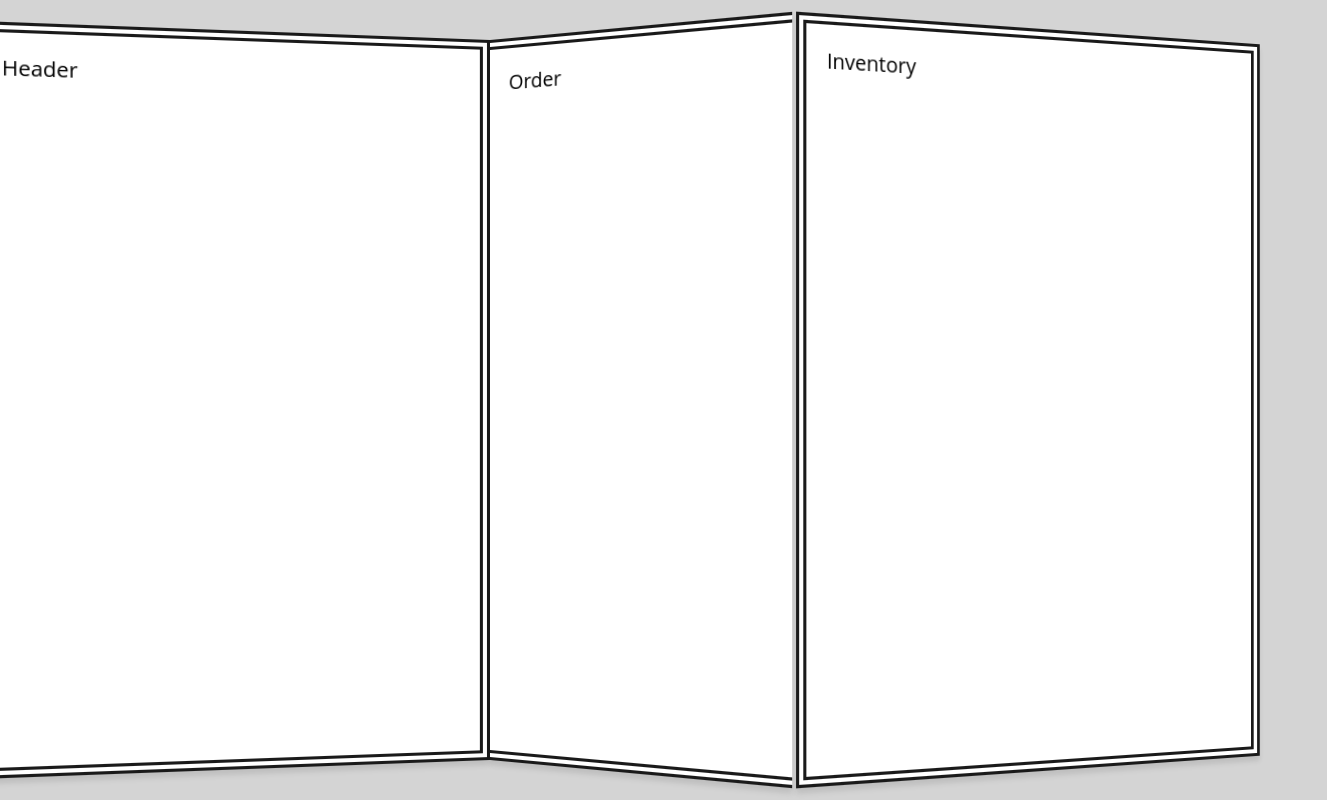
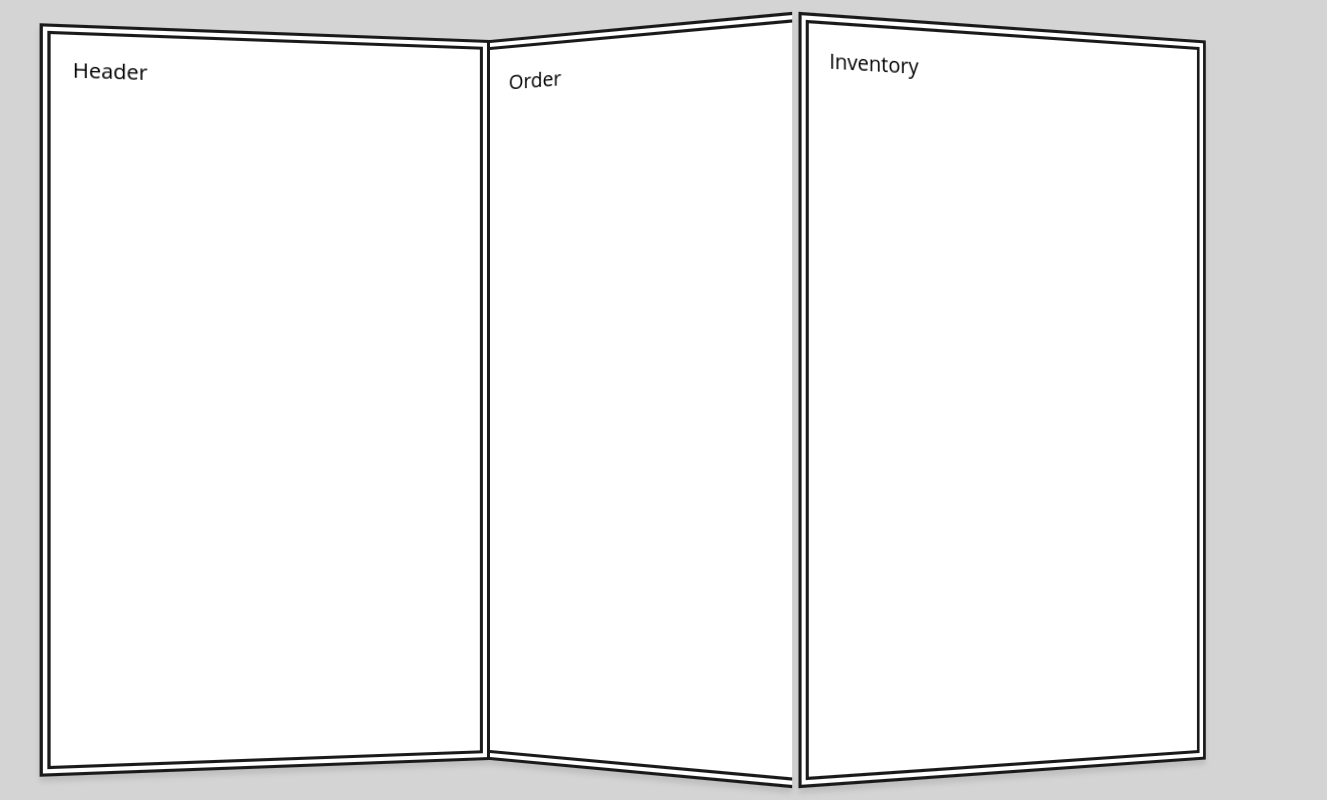
Before and after one commit to alphawaseem/ReactBeginners, a React (Create React App) app: page / in a window 1280 px wide. Shown: the whole page, 1327 px wide, since content can reach past the window. Built offline with nearby package versions, Linux system fonts and the light colour scheme.

Commit message:
fix: body width

```diff
--- a/src/index.css
+++ b/src/index.css
@@ -322,7 +322,7 @@ header.top h3:after {
   display: -ms-flexbox;
   display: flex;
   height: 90vh;
-  max-width: 1500px;
+  width: 90%;
   margin: 0 auto;
   margin-top: 5vh;
   -webkit-perspective: 1000;
```
